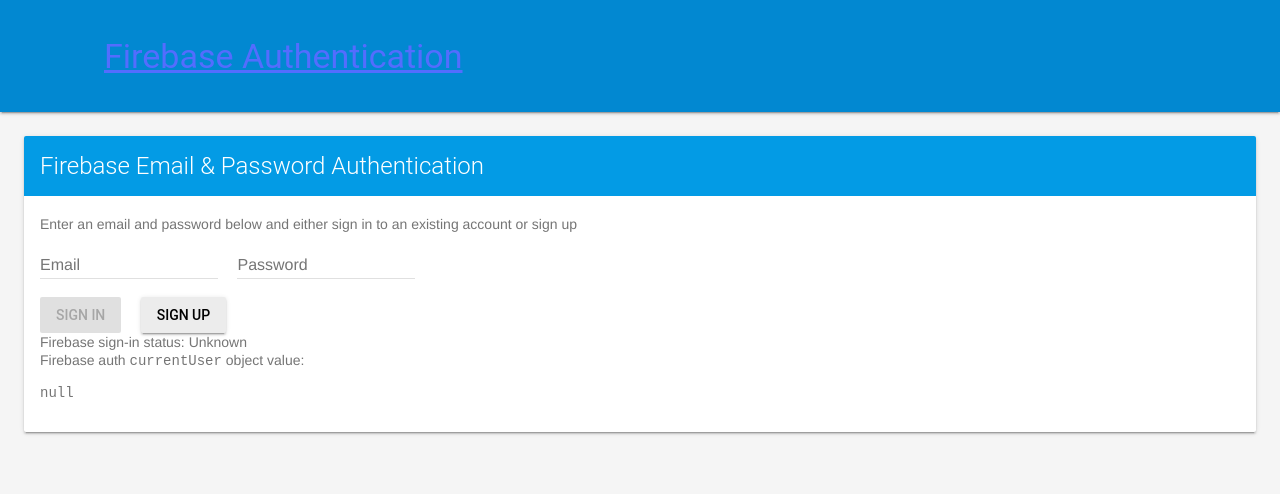
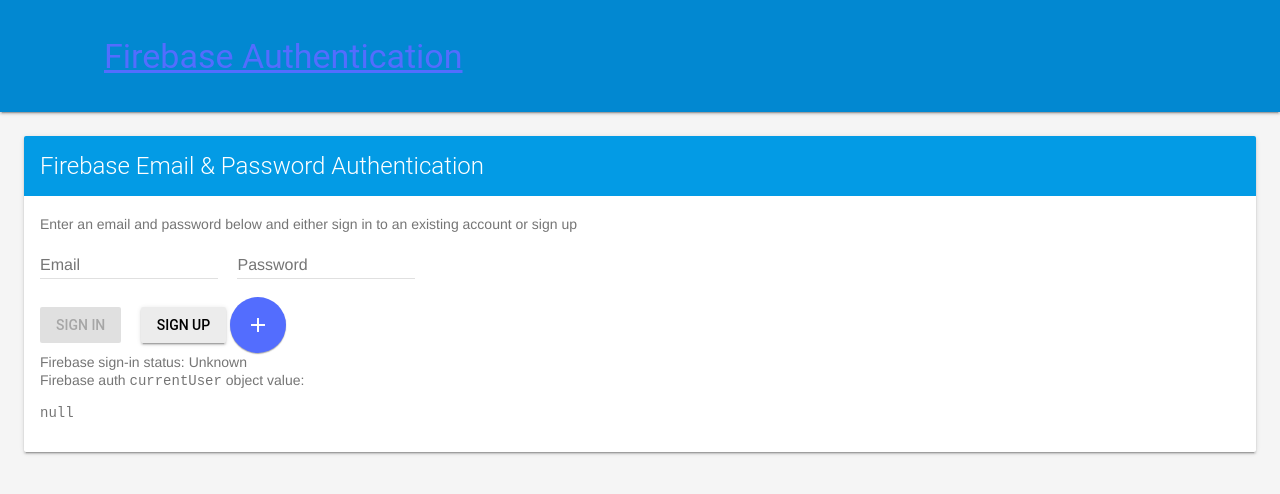
Before and after one commit to slothgamez/fireplex.github.io, a Jekyll site: the page firebasee/auth/passreset.html, which Jekyll copies as it is, in a window 1280 px wide. Shown: the top 494 px of the page. Built offline with Jekyll 4.4.1, drawn with Linux system fonts in a browser that asks for light colours; nearby versions of some CDN libraries; comment, search, counter and statistics services are not loaded.

Commit message:
Update passreset.html

```diff
--- a/firebasee/auth/passreset.html
+++ b/firebasee/auth/passreset.html
@@ -79,6 +79,7 @@
           <button disabled class="mdl-button mdl-js-button mdl-button--raised" id="quickstart-sign-in" name="signin">Sign In</button>
           &nbsp;&nbsp;&nbsp;
           <button class="mdl-button mdl-js-button mdl-button--raised" id="quickstart-sign-up" name="signup">Sign Up</button>
+          <button class="mdl-button mdl-js-button mdl-button--fab mdl-button--colored"><i class="material-icons">add</i></button>
 
           <!-- Container where we'll display the user details -->
           <div class="quickstart-user-details-container">
```
